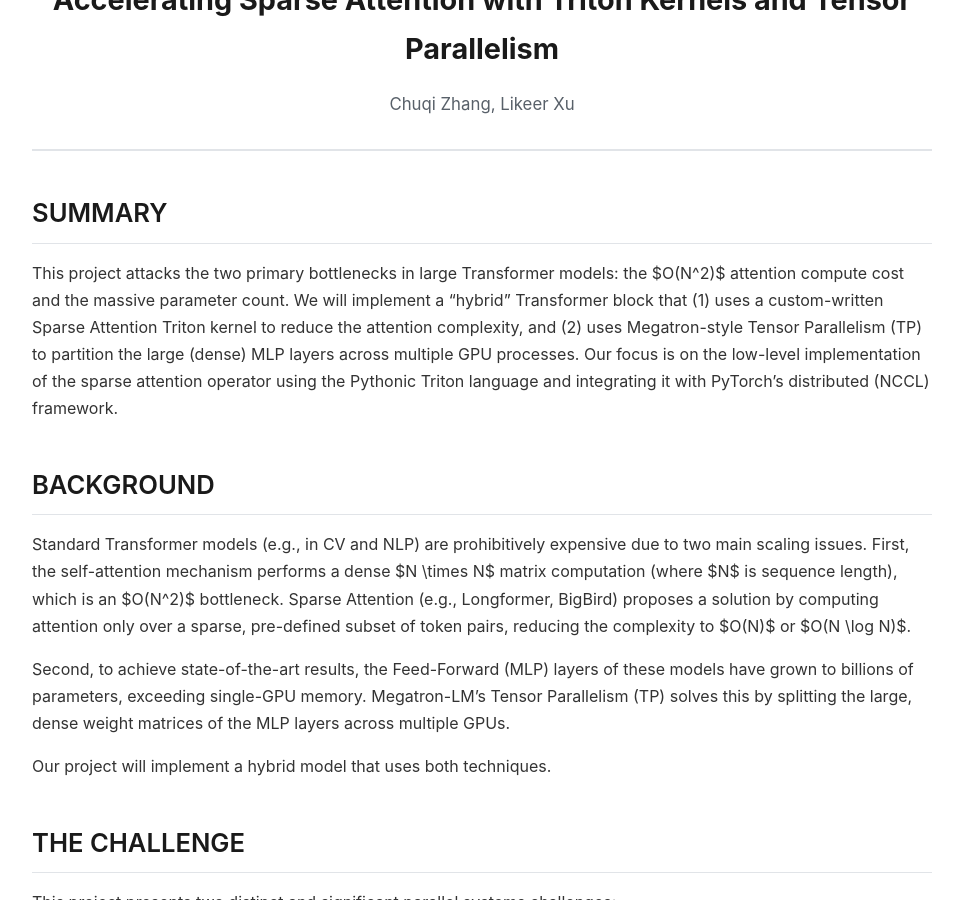
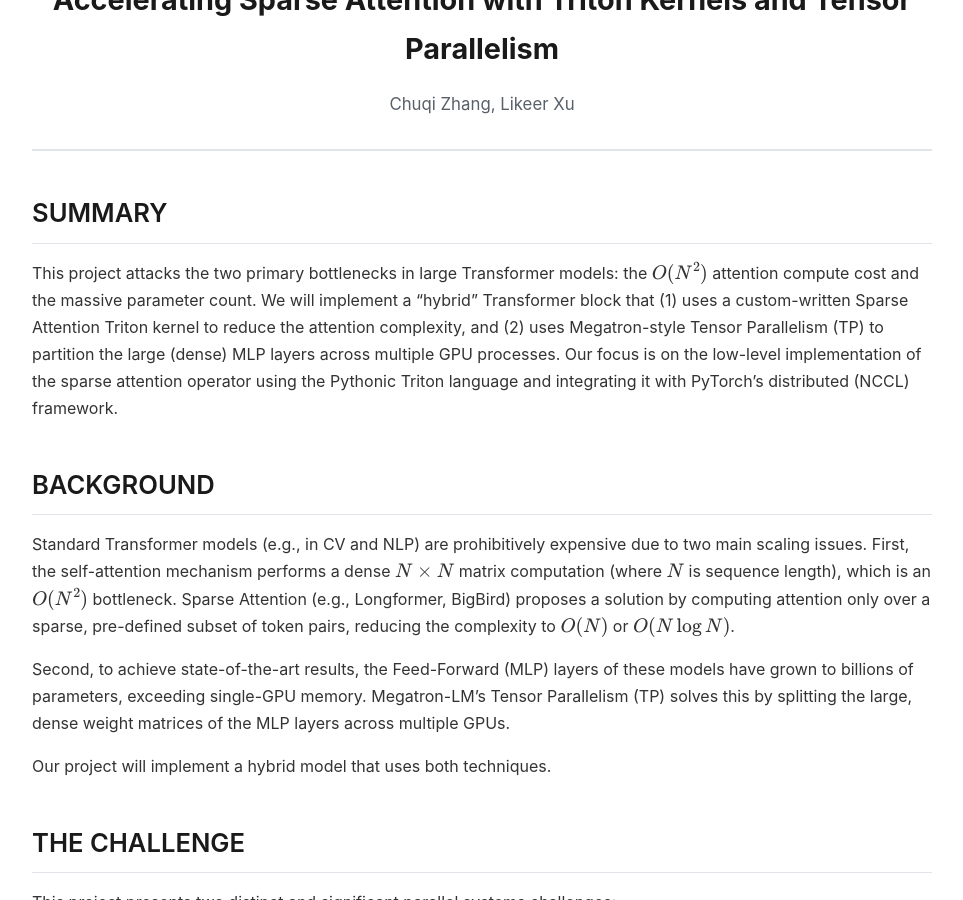
Before and after one commit to Aoiryo/pp-finalproject, a Jekyll site: the page built from index.md, in a window 1280 px wide and 900 px high, scrolled down 246 px. Shown: the whole window, without its empty margins (158-1121 px from the left). Built offline with Jekyll 4.4.1, drawn with Linux system fonts in a browser that asks for light colours; part of the change alters nothing that is shown; some of the changed text lies outside the part shown.

```diff
--- a/_layouts/default.html
+++ b/_layouts/default.html
@@ -5,6 +5,18 @@
     <title>{{ page.title | default: site.title }}</title>
     <meta name="description" content="{{ page.description | default: site.description }}">
     <meta name="viewport" content="width=device-width, initial-scale=1">
+
+    <!-- MathJax for LaTeX rendering -->
+    <script src="https://polyfill.io/v3/polyfill.min.js?features=es6"></script>
+    <script id="MathJax-script" async src="https://cdn.jsdelivr.net/npm/mathjax@3/es5/tex-mml-chtml.js"></script>
+    <script>
+      MathJax = {
+        tex: {
+          inlineMath: [['$', '$'], ['\\(', '\\)']],
+          displayMath: [['$$', '$$'], ['\\[', '\\]']]
+        }
+      };
+    </script>
 
     <style>
       body {
```
